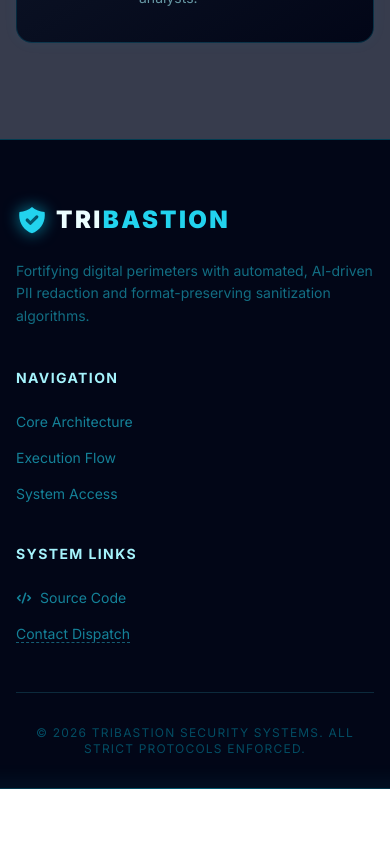
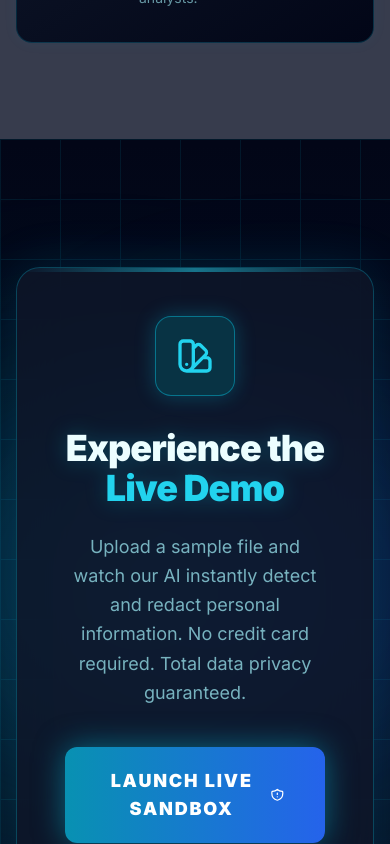
Before and after one commit to aleenaa06/Tribastion, a React (Create React App) app in the folder frontend/: page / in a window 390 px wide. Shown: the part 5660-6504 px from the top of the page. Before the commit the page ends 6449 px from the top, so only its background shows below. Built offline with nearby package versions, Linux system fonts and the light colour scheme; no server answers.

Commit message:
Add Interactive Demo CTA Section to Landing Page

```diff
--- a/frontend/src/pages/LandingPage.js
+++ b/frontend/src/pages/LandingPage.js
@@ -200,6 +200,45 @@ export default function LandingPage() {
                 </div>
             </section>
 
+            {/* 4.5 INTERACTIVE DEMO CTA SECTION */}
+            <section id="demo" className="py-32 px-4 relative overflow-hidden bg-[#020617]">
+                <div className="absolute inset-0 bg-gradient-to-b from-transparent to-cyan-900/20"></div>
+
+                {/* Visual grid lines */}
+                <div className="absolute inset-0 opacity-10" style={{ backgroundImage: 'linear-gradient(#06b6d4 1px, transparent 1px), linear-gradient(90deg, #06b6d4 1px, transparent 1px)', backgroundSize: '60px 60px' }}></div>
+
+                {/* Glowing Orbs */}
+                <div className="absolute top-1/2 left-1/4 -translate-x-1/2 -translate-y-1/2 w-96 h-96 bg-cyan-500/20 rounded-full blur-[100px]"></div>
+                <div className="absolute top-1/2 right-1/4 translate-x-1/2 -translate-y-1/2 w-96 h-96 bg-blue-600/20 rounded-full blur-[100px]"></div>
+
+                <div className="max-w-4xl mx-auto text-center relative z-10">
+                    <motion.div
+                        initial="hidden" whileInView="visible" viewport={{ once: true }} variants={fadeInUp}
+                        className="p-12 md:p-16 rounded-3xl bg-[#0F172A]/80 backdrop-blur-xl border border-cyan-500/30 shadow-[0_0_50px_rgba(6,182,212,0.15)] relative overflow-hidden group"
+                    >
+                        {/* Animated border line */}
+                        <div className="absolute top-0 left-0 w-full h-1 bg-gradient-to-r from-transparent via-cyan-400 to-transparent opacity-50 group-hover:opacity-100 transition-opacity"></div>
+
+                        <div className="w-20 h-20 mx-auto bg-cyan-950 rounded-2xl flex items-center justify-center border border-cyan-500/50 mb-8 shadow-[0_0_20px_rgba(6,182,212,0.3)]">
+                            <HiOutlineColorSwatch className="w-10 h-10 text-cyan-400" />
+                        </div>
+
+                        <h2 className="text-4xl md:text-5xl font-black mb-6 text-cyan-50 tracking-tight drop-shadow-[0_0_10px_rgba(6,182,212,0.3)]">
+                            Experience the <span className="text-cyan-400">Live Demo</span>
+                        </h2>
+
+                        <p className="text-lg text-cyan-200/70 mb-10 max-w-2xl mx-auto leading-relaxed">
+                            Upload a sample file and watch our AI instantly detect and redact personal information. No credit card required. Total data privacy guaranteed.
+                        </p>
+
+                        <Link to="/login" className="inline-flex items-center space-x-3 px-10 py-5 bg-gradient-to-r from-cyan-600 to-blue-600 hover:from-cyan-500 hover:to-blue-500 rounded-xl text-lg font-black tracking-widest uppercase text-white shadow-[0_0_30px_rgba(6,182,212,0.5)] hover:shadow-[0_0_40px_rgba(6,182,212,0.7)] hover:-translate-y-1 transition-all">
+                            <span>Launch Live Sandbox</span>
+                            <HiOutlineShieldExclamation className="w-6 h-6" />
+                        </Link>
+                    </motion.div>
+                </div>
+            </section>
+
             {/* 5. FOOTER */}
             <footer className="relative pt-16 pb-8 px-4 bg-[#020617] border-t border-cyan-500/30 overflow-hidden">
                 <div className="absolute bottom-0 left-1/2 -translate-x-1/2 w-[800px] h-px bg-gradient-to-r from-transparent via-cyan-500/50 to-transparent shadow-[0_0_20px_#22d3ee]"></div>
```
